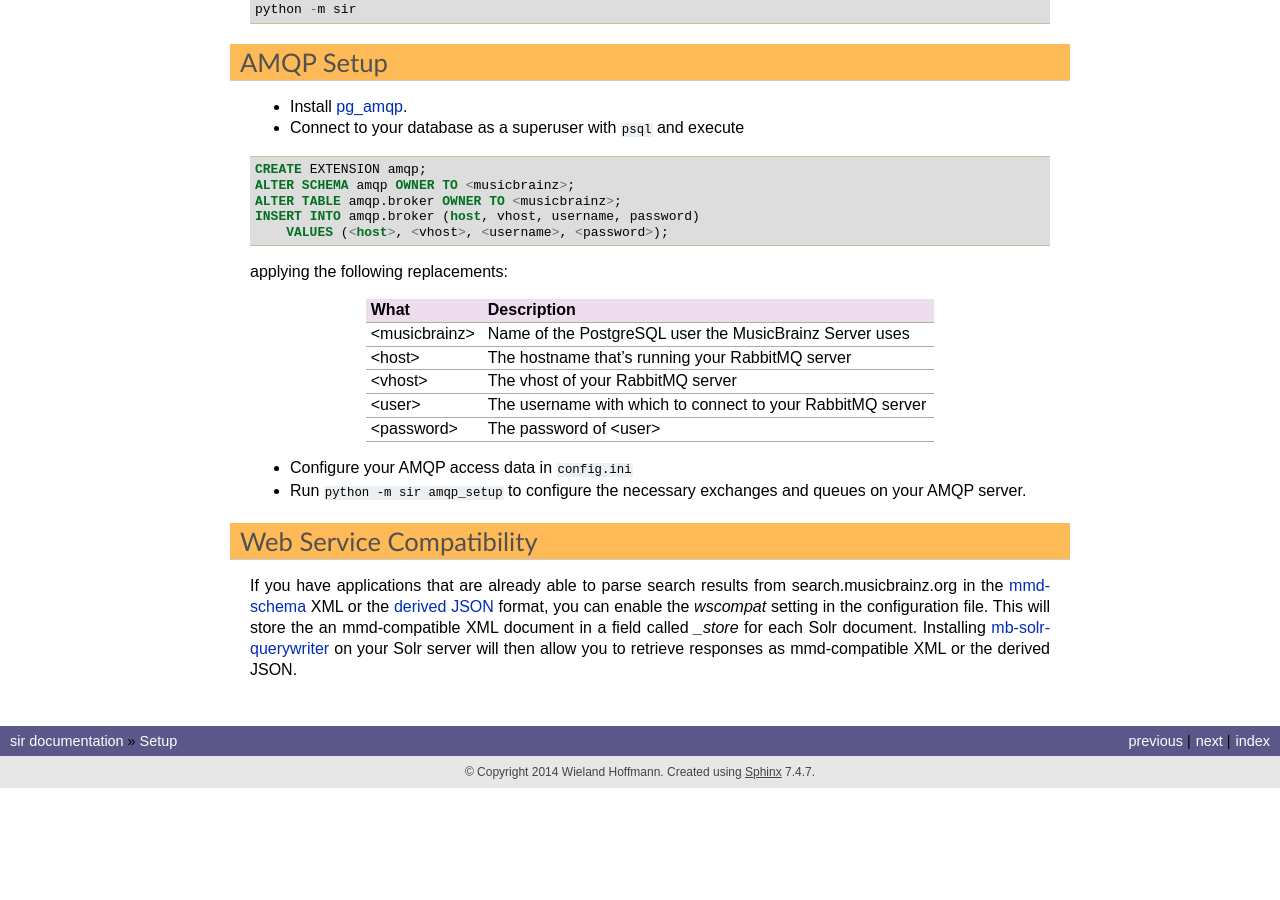
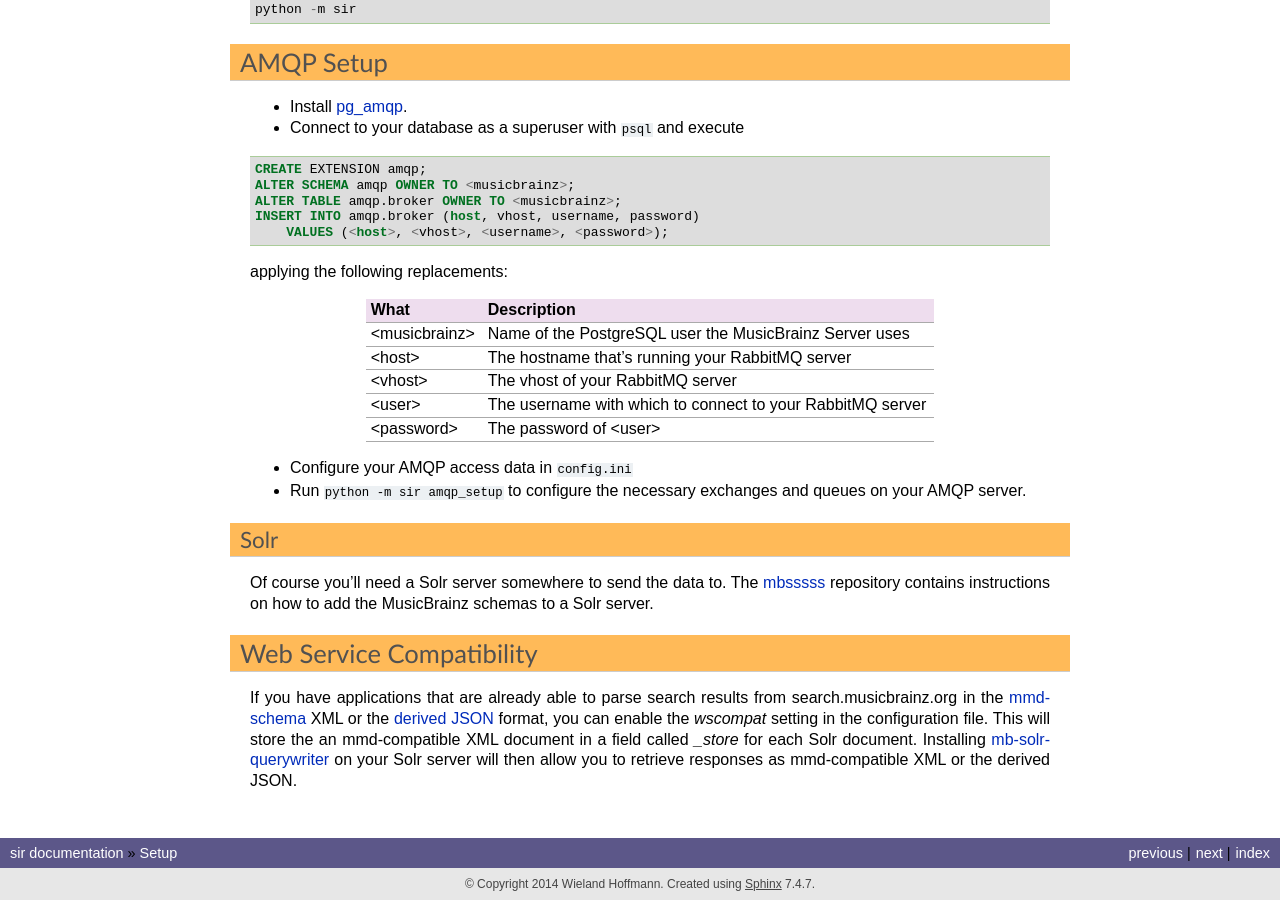
Before and after one commit to metabrainz/sir, a Sphinx documentation site: the page built from docs/source/setup/index.rst, in a window 1280 px wide and 900 px high, scrolled down 802 px. Built offline with Sphinx 7.4.7, drawn with Linux system fonts in a browser that asks for light colours; the version number could not be read and is left out; before the commit the page ends 1590 px from its top, so only the background shows below that.

Commit message:
Add a section mentioning mbsssss in the docs

```diff
--- a/docs/source/setup/index.rst
+++ b/docs/source/setup/index.rst
@@ -3,4 +3,5 @@ Setup
 
 .. include:: install.rst
 .. include:: amqp.rst
+.. include:: solr.rst
 .. include:: wscompat.rst
--- /dev/null
+++ b/docs/source/setup/solr.rst
@@ -0,0 +1,8 @@
+Solr
+~~~~
+
+Of course you'll need a Solr server somewhere to send the data to. The
+`mbsssss`_ repository contains instructions on how to add the MusicBrainz
+schemas to a Solr server.
+
+.. _mbsssss: https://github.com/mineo/mbsssss
```
